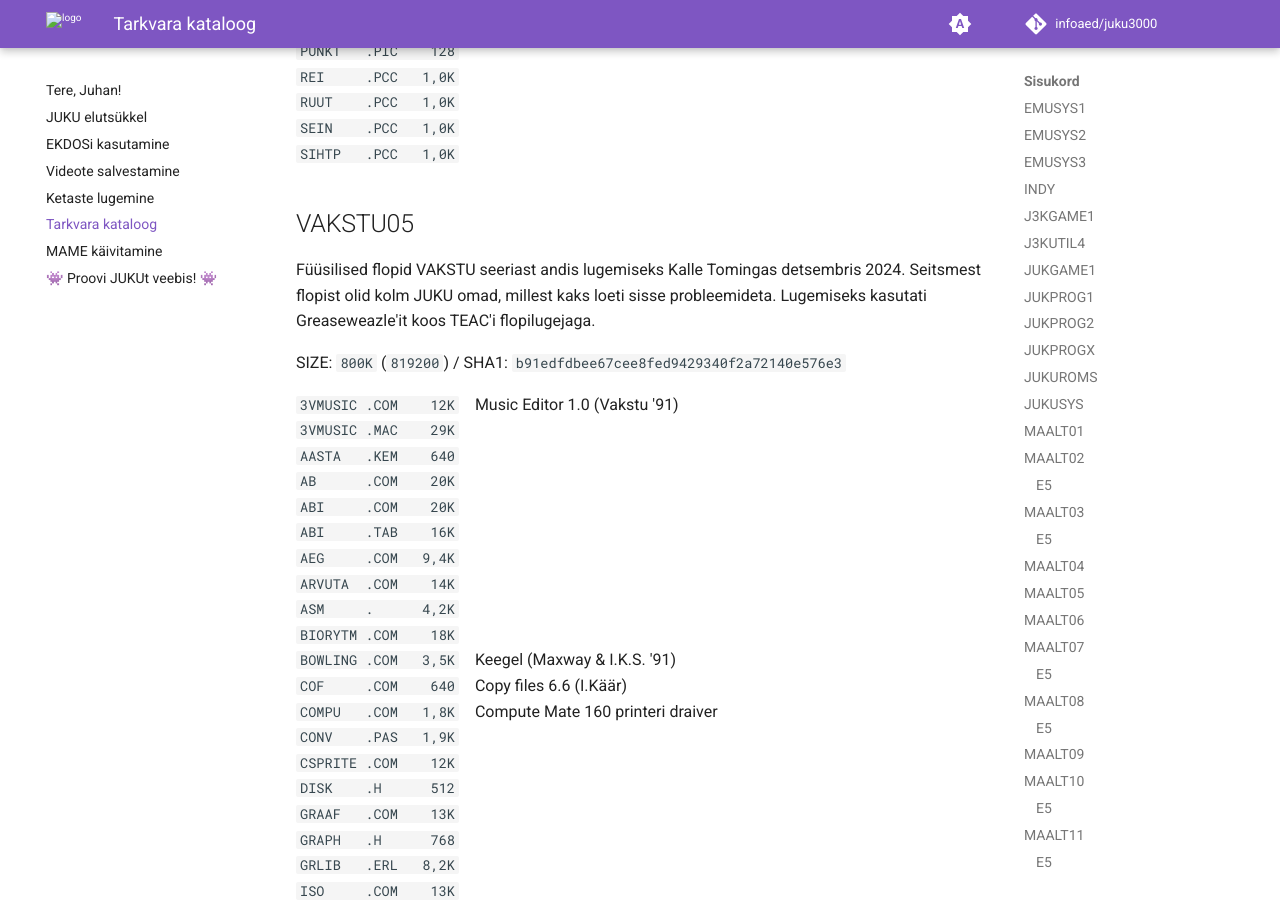
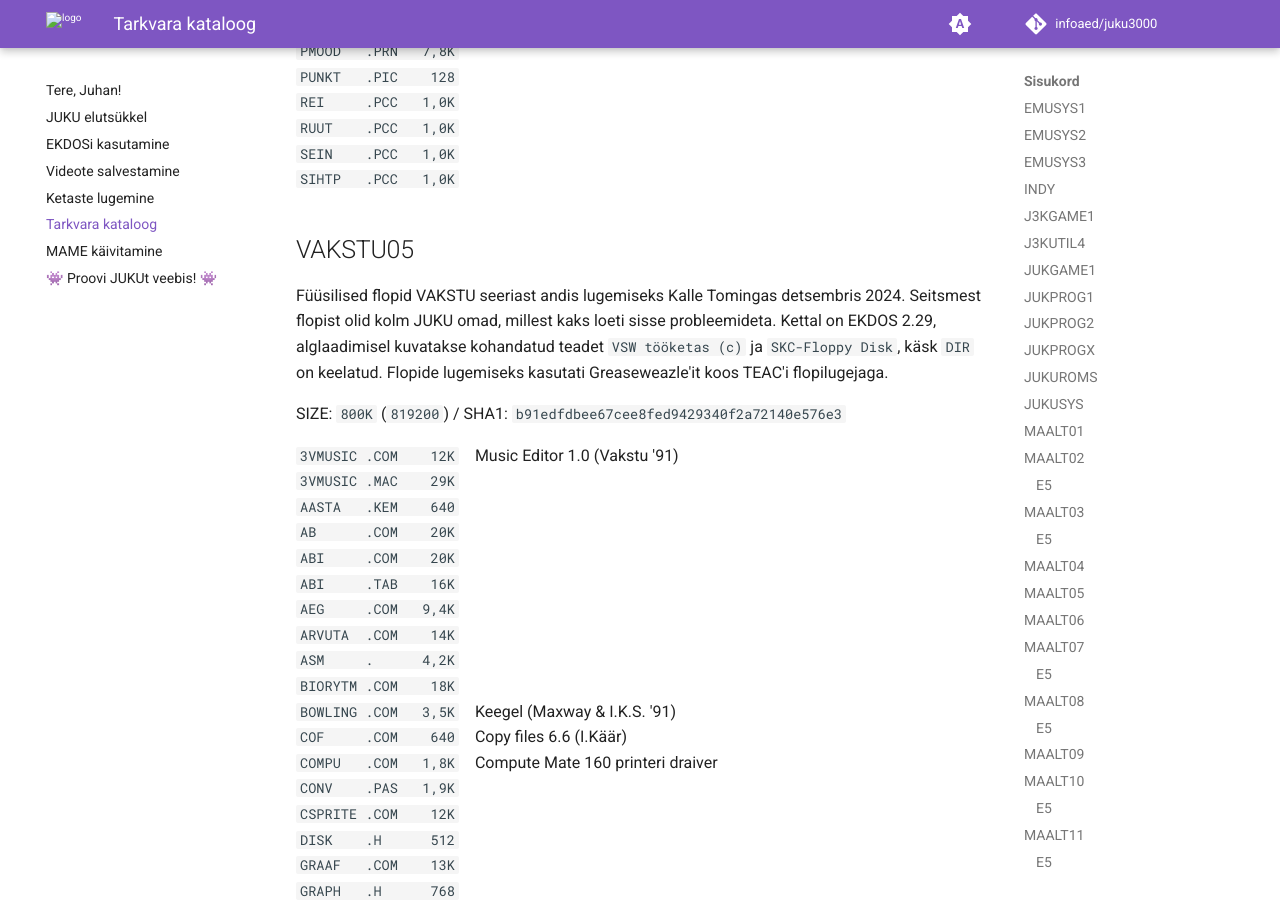
Before and after one commit to infoaed/juku3000, an MkDocs documentation site: the page built from docs/tarkvara-kataloog.md, in a window 1280 px wide and 900 px high, scrolled down 55492 px. Built offline with MkDocs 1.6.1 and Material for MkDocs 9.7.7, drawn with Linux system fonts in a browser that asks for light colours; comment, search, counter and statistics services are not loaded; some of the changed text lies outside the part shown.

Commit message:
Said pealkiri ja VAKSTU kirjeldused

```diff
--- a/docs/tarkvara-kataloog.md
+++ b/docs/tarkvara-kataloog.md
@@ -2055,8 +2055,9 @@
 
 ## VAKSTU01
 
-"VSW tööketta" tõmmise annetas Vahur Sinijärv 7.06.2022,
-täpsemalt https://p6drad-teel.net/~p6der/juku-hingeelu_2024.pdf (slaid 27jj).
+"VSW tööketta" tõmmise annetas Vahur Sinijärv 7.06.2022. Kettal on EKDOS 2.29,
+alglaadimisel kuvatakse kohandatud teadet `VSW tööketas (c)`. VAKSTU seeria
+taustast täpsemalt https://p6drad-teel.net/~p6der/juku-hingeelu_2024.pdf (slaid 27jj).
 
 SIZE: `800K` (`819200`) / SHA1: `b7efca324ddffc6c31476adff2228e3b5e2e792e`
 
@@ -2173,7 +2174,9 @@
 
 Füüsilised flopid VAKSTU seeriast andis lugemiseks Kalle Tomingas detsembris 2024.
 Seitsmest flopist olid kolm JUKU omad, millest kaks loeti sisse probleemideta.
-Lugemiseks kasutati Greaseweazle'it koos TEAC'i flopilugejaga.
+Kettal on EKDOS 2.29, alglaadimisel kuvatakse kohandatud teadet `VSW tööketas (c)`
+ja `SKC-Floppy Disk`, käsk `DIR` on keelatud. Flopide lugemiseks kasutati
+Greaseweazle'it koos TEAC'i flopilugejaga.
 
 SIZE: `800K` (`819200`) / SHA1: `b91edfdbee67cee8fed9429340f2a72140e576e3`
 
@@ -2260,8 +2263,9 @@
 
 ## VAKSTU06
 
-VAKSTU seeria flopi andis lugemiseks Kalle Tomingas detsembris 2024.
-Täpsemalt vt eelmiste flopide kirjeldustest.
+VAKSTU seeria flopi andis lugemiseks Kalle Tomingas detsembris 2024. Kettal on EKDOS 2.29,
+alglaadimisel kuvatakse kohandatud teadet `TDK Mini-Floppy Disk`. Seeria kohta vt täpsemalt
+eelmiste flopide kirjeldustest.
 
 SIZE: `800K` (`819200`) / SHA1: `8338f674672f38fa9128377f850186c429025835`
 
```
Also changed, not shown: docs/index.md (+4 -0 lines), docs/tarkvara-kataloog.txt (+9 -5 lines), 1 other file.
